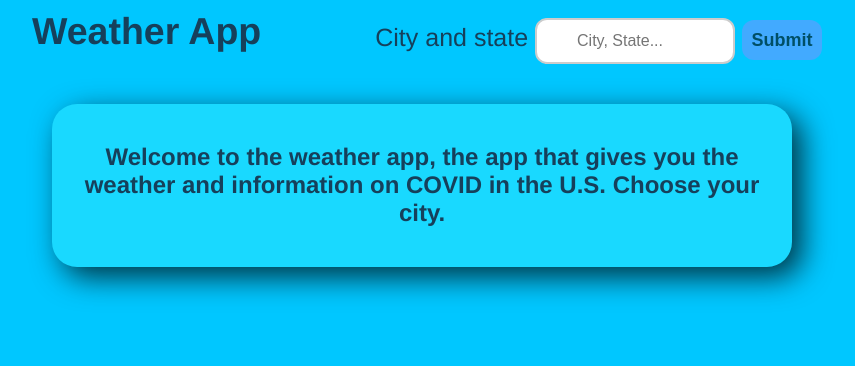
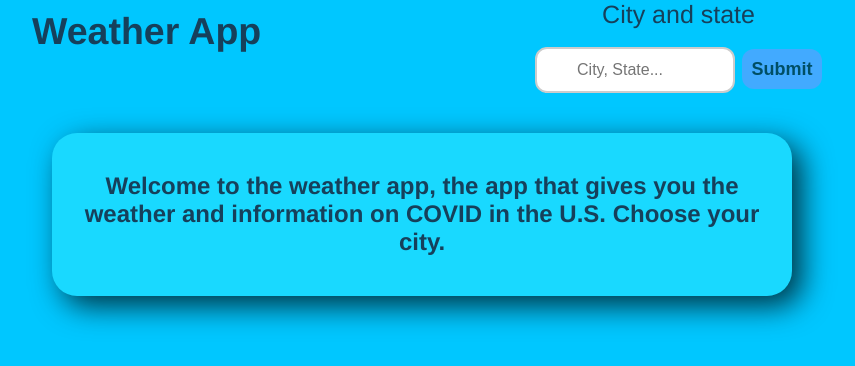
Before and after one commit to jmireles12/currency-app, a plain HTML site: page index.html in a window 1280 px wide. Shown: the whole page, without its empty margins (218-1073 px from the left). Drawn offline with nearby package versions, Linux system fonts and the light colour scheme.

Commit message:
fixed label

```diff
--- a/index.html
+++ b/index.html
@@ -9,11 +9,12 @@
 <body>
     <section class="header">
         <h1>Weather App</h1>
+        <label for="city">City and state
         <form id="js-form">
-            <label for="city">City and state</label>
             <input type="text" name="city" placeholder="City, State...">
             <button class="submit" type="submit">Submit</button>
         </form>
+        </label>
     </section>
     <section class="container">
         <h2 class="welcome">Welcome to the weather app, the app that gives you the weather and information on COVID in the U.S. Choose your city.</h2>
--- a/main.css
+++ b/main.css
@@ -65,6 +65,7 @@ form {
 
 h1 {
     margin: 10px;
+    margin-bottom: 30px;
 }
 
 .temp {
@@ -107,7 +108,7 @@ input[type=text] {
 
 .submit:hover {opacity: 1}
 
-@media all and (max-width: 800px) {
+@media all and (min-width: 480px) {
     body {
         display: block;
         text-align: center;
```
